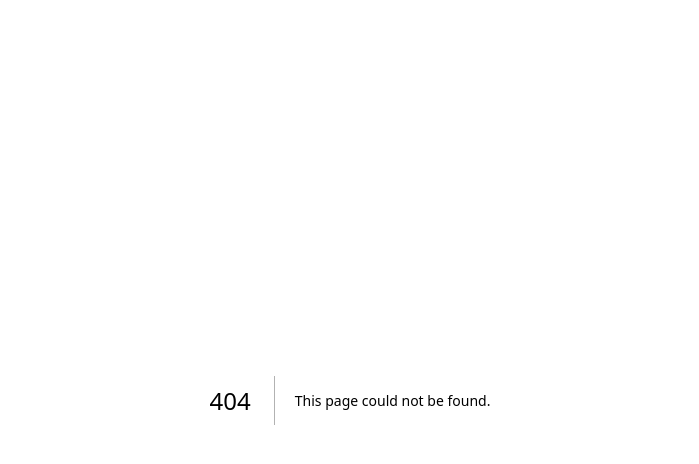
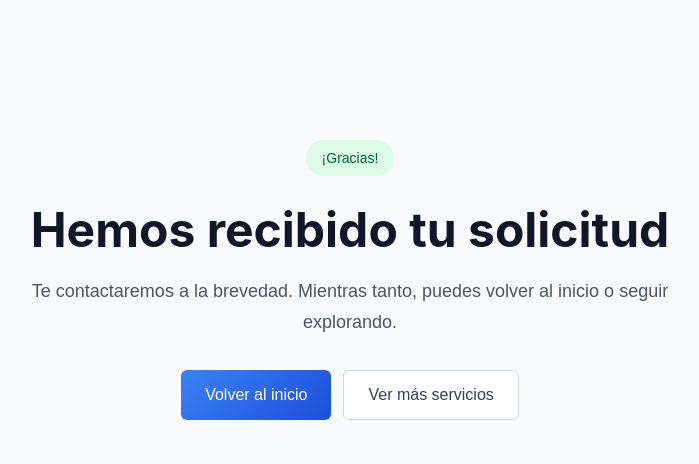
Before and after one commit to Jabar42/tp3project, a Next.js app: page /gracias in a window 1280 px wide. Before the commit this address had no page. Shown: the top 464 px of the page, without its empty margins (290-989 px from the left). Built offline with nearby package versions, Linux system fonts and the light colour scheme.

Commit message:
Add Gracias page with thank you message and navigation links

```diff
--- /dev/null
+++ b/src/app/gracias/page.tsx
@@ -0,0 +1,39 @@
+import type { Metadata } from "next";
+import Link from "next/link";
+
+export const metadata: Metadata = {
+  title: "Gracias",
+  description: "Gracias por tu mensaje",
+};
+
+export default function GraciasPage() {
+  return (
+    <main className="min-h-[70vh] flex items-center justify-center bg-gray-50 px-4">
+      <div className="max-w-2xl text-center">
+        <div className="inline-block bg-green-100 text-green-800 px-4 py-2 rounded-full text-sm font-medium mb-6">
+          ¡Gracias!
+        </div>
+        <h1 className="headline-font text-4xl md:text-5xl font-bold text-gray-900 mb-4 leading-tight">
+          Hemos recibido tu solicitud
+        </h1>
+        <p className="text-lg text-gray-600 mb-8 text-readable">
+          Te contactaremos a la brevedad. Mientras tanto, puedes volver al inicio o seguir explorando.
+        </p>
+        <div className="flex flex-col sm:flex-row gap-3 justify-center">
+          <Link
+            href="/"
+            className="px-6 py-3 rounded-md text-white font-medium gradient-cta inline-flex items-center justify-center"
+          >
+            Volver al inicio
+          </Link>
+          <Link
+            href="#"
+            className="px-6 py-3 rounded-md border border-gray-300 text-gray-700 font-medium bg-white hover:bg-gray-50 inline-flex items-center justify-center"
+          >
+            Ver más servicios
+          </Link>
+        </div>
+      </div>
+    </main>
+  );
+}
```
